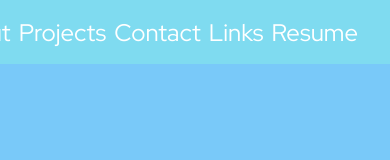
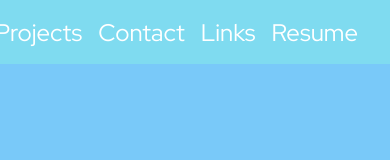
Before and after one commit to WJijon223/webPortfolio, a website: page index.html in a window 390 px wide. Shown: the top 160 px of the page. Drawn offline with nearby package versions, Linux system fonts and the light colour scheme.

Commit message:
css again

```diff
--- a/style.css
+++ b/style.css
@@ -37,7 +37,7 @@ html {
   }
 
   .navbar-sections {
-    gap: 0.5rem !important;
+    gap: 1rem !important;
   }
 }
 
```
